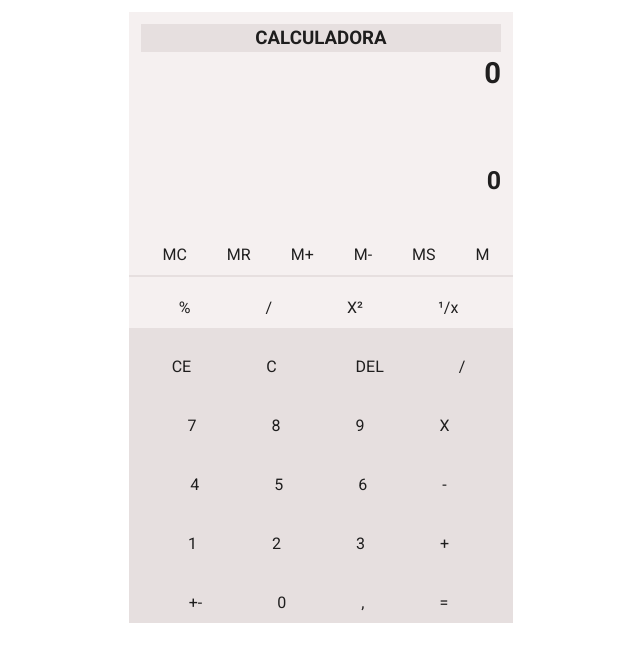
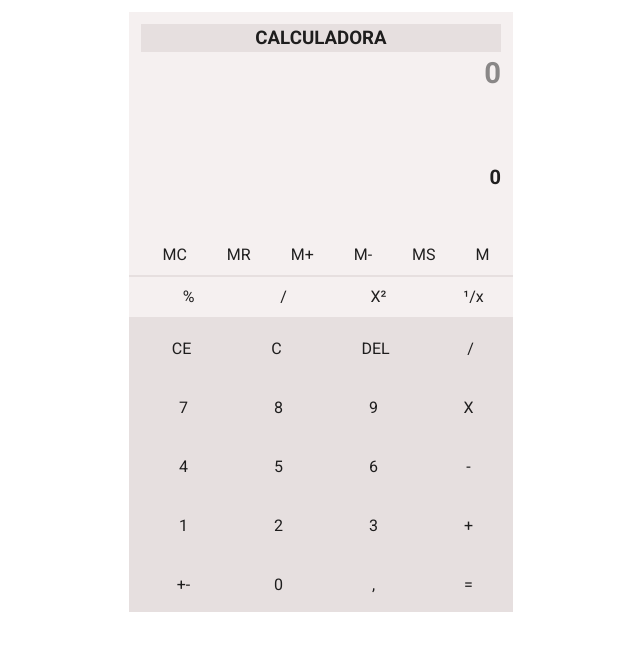
Before and after one commit to GustavoMKarnopp/Calculadora, a Vue app: page / in a window 1280 px wide. Shown: the top 662 px of the page, without its empty margins (331-971 px from the left). Built offline with nearby package versions, Linux system fonts and the light colour scheme.

Commit message:
Corrigindo o Layout dos bottões

```diff
--- a/src/components/shared/AppLayout.vue
+++ b/src/components/shared/AppLayout.vue
@@ -76,7 +76,6 @@
     export default {
         data(){
           return{
-
             resultadoCalc: '',
             valorAparente : '',
 
@@ -91,14 +90,17 @@
 /*------------------------=>=>=>=>=>=>=>=>=>=> DELETA OS VALORES <=<=<=<=<=<=<=<=<=<=<=<=<=<=----------------------------*/
 
             deletar(){
+              this.valQuadrado = false;
               this.valorAparente = '';
               this.resultadoCalc = '';
             },
             deletarTudo(){
+              this.valQuadrado = false;
                 this.valorAparente = '';
             },
 
             DeleteUm(){
+              this.valQuadrado = false;
               this.valorAparente = this.valorAparente.substr( 0, this.valorAparente.length -1);
               this.valorAparente;
             },
@@ -106,13 +108,13 @@
 /*------------------------=>=>=>=>=>=>=>=>=>=> OPERADOR +/- || % || NUMERO CLICADO || , <=<=<=<=<=<=<=<=<=<=<=<=<=<=----------------------------*/
 
             maisMenos(){
-              this.valQuadrado = false
+              this.valQuadrado = false;
               this.valorAparente = this.valorAparente.charAt(0) === '-'
               ? this.valorAparente.slice(1) : `-${this.valorAparente}`;
             },
 
             porcento(){
-              this.valQuadrado = false
+              this.valQuadrado = false;
               if(this.valorAparente === ''){
                 this.valorAparente = 0;
                 //console.log('Valor zero');
@@ -164,7 +166,7 @@
 /*------------------------=>=>=>=>=>=>=>=>=>=> OPERADORES <=<=<=<=<=<=<=<=<=<=<=<=<=<=----------------------------*/
 
             divisao(){
-              this.valQuadrado = false
+              this.valQuadrado = false;
               if(this.valorAparente === ''){
                 this.valorAparente = ''
                 } else{
@@ -176,7 +178,7 @@
             },
 
             multiplicar(){
-              this.valQuadrado = false
+              this.valQuadrado = false;
               if(this.valorAparente === ''){
                 this.valorAparente = ''
                 } else{
@@ -188,7 +190,7 @@
             },
 
             subtrair(){
-              this.valQuadrado = false
+              this.valQuadrado = false;
               if(this.valorAparente === ''){
                 this.valorAparente = ''
                 } else{
@@ -200,7 +202,7 @@
             },
 
             adicao(){
-              this.valQuadrado = false
+              this.valQuadrado = false;
               if(this.valorAparente === ''){
                 this.valorAparente = ''
                 } else{
@@ -212,13 +214,13 @@
             },
 
             valorQuadrado(){
-                this.valQuadrado = true
+                this.valQuadrado = true;
                 this.valorAparente = this.valorAparente * this.valorAparente;
                 this.resultadoCalc = this.valorAparente;
 
            },
            raiz(){
-             this.valQuadrado = true
+             this.valQuadrado = true;
               this.valorAparente = Math.sqrt(this.valorAparente);
               this.resultadoCalc = this.valorAparente;
           },
@@ -251,10 +253,14 @@
   width: 100%;
 }
   .btsF2{
-    margin:0px 10px 7px 20px;
+    margin: 0px 11px 7px 0px;
+    height: 53px;
+    width: 70px;
   }
   .btsC1{
-    margin:0px 10px 7px 20px;
+    height: 53px;
+    width: 70px;
+    margin:0px 0px 7px 10px;
   }
   .Valores{
       float: right;
@@ -265,10 +271,11 @@
       padding-bottom: 0;
     }
   h2{
-      font-size: 25px;
+      font-size: 20px;
       float: right;
     }
     .result{
+      opacity: 0.5;
       float: right;
     }
      h2{
@@ -285,9 +292,9 @@
 
     @media (min-width: 768px){
       button {
-        margin: 10px;
-        width:auto;
-        height: 37px;
+        margin: 8px;
+        width: auto;
+        height: 30px;
       }
       .header{
        position: fixed;
@@ -304,12 +311,16 @@
         height: 200px;
         width: 100%;
       }
-      .btsC1{
-        margin: 0px 30px 13px 14px;
+     .btsF2{
+        margin: 5px 0px 5px 10px;
+        height: 35px;
+        width: 40px;
       }
-      .btsF2{
-       margin:0px 20px 2px 30px;
-      }
+    .btsC1{
+        margin: 5px 4px 6px 7px;
+        height: 40px;
+        width: 43px;
+    }
       .Valores{
         float: right;
         width: 100%;
@@ -319,10 +330,11 @@
         padding-bottom: 0;
     }
       h2{
-        font-size: 25px;
-        float: right;
+      font-size: 20px;
+      float: right;
     }
     .result{
+      opacity: 0.5;
       float: right;
     }
     .Resultado{
@@ -364,13 +376,17 @@
       width: 100%;
     }
     .bts{
-         margin:0px 15px 2px 25px;
+        margin:0px 15px 2px 25px;
       }
-      .btsF2{
-        margin:12px 40px 2px 35px ;
+    .btsF2{
+        margin: 0px 0px 0px 20px;
+        height: 40px;
+        width: 75px;
       }
     .btsC1{
-      margin: 20px 40px 2px 35px ;
+        margin: 5px 0px 0px 10px;
+        height: 54px;
+        width: 85px;
     }
     .Valores{
       float: right;
@@ -381,10 +397,12 @@
       padding-bottom: 0;
     }
     h2{
+      font-size: 20px;
       float: right;
 
     }
     .result{
+      opacity: 0.5;
       float: right;
     }
     .nome{
```
